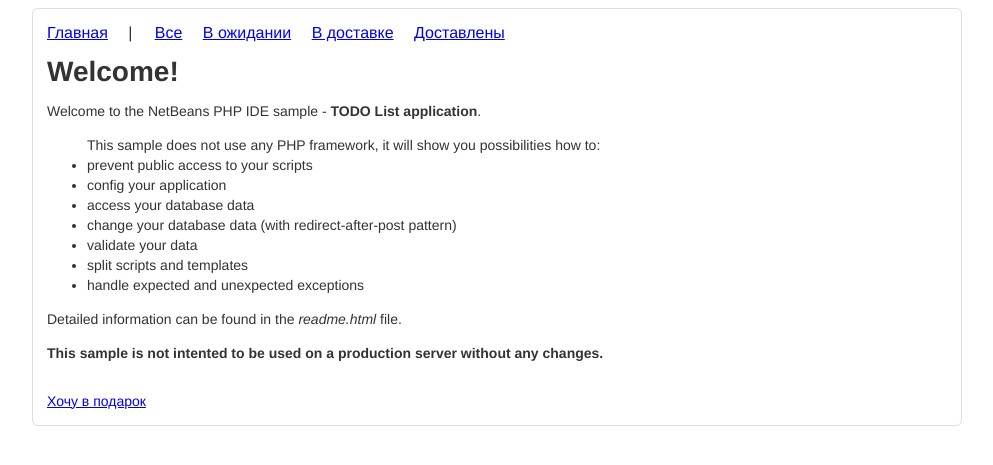
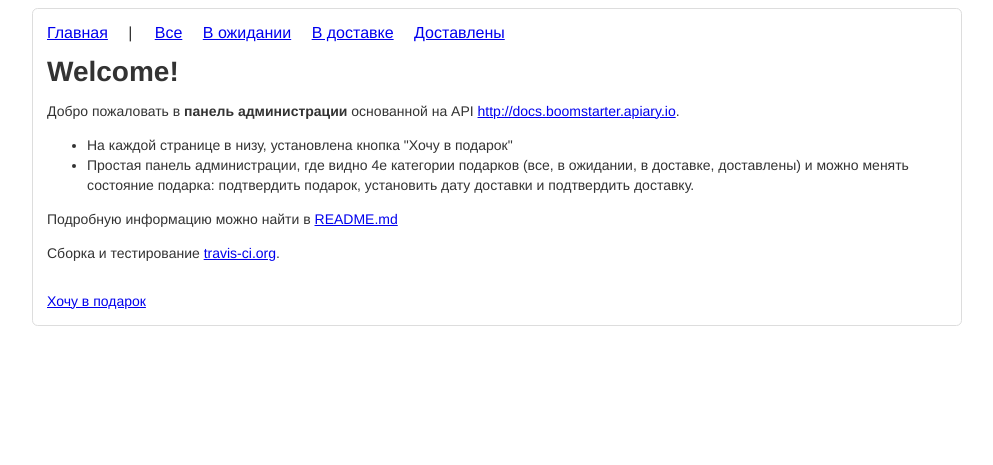
Before and after one commit to iormark/giftsdmin, a PHP site: page / in a window 1280 px wide. Shown: the top 465 px of the page, without its empty margins (143-1136 px from the left). Run offline with PHP 8.4, Linux system fonts and the light colour scheme; some libraries are stand-ins or nearby versions.

Commit message:
Комментарии доделанны

```diff
--- a/exception/NotFoundException.php
+++ b/exception/NotFoundException.php
@@ -1,7 +1,13 @@
 <?php
 
 /**
+ * The content of this project is licensed under the
+ * Attribution-NonCommercial 3.0 Unported (CC BY-NC 3.0)
+ * http://creativecommons.org/licenses/by-nc/3.0/
+ *
  * Exception which causes HTTP ERROR 404 (Not Found).
+ *
+ * @author mark
  */
 final class NotFoundException extends Exception {
 
--- a/index.php
+++ b/index.php
@@ -1,7 +1,9 @@
 <?php
 
 /**
- * Description of Index
+ * The content of this project is licensed under the
+ * Attribution-NonCommercial 3.0 Unported (CC BY-NC 3.0)
+ * http://creativecommons.org/licenses/by-nc/3.0/
  *
  * @author mark
  */
--- a/layout/index.php
+++ b/layout/index.php
@@ -1,8 +1,17 @@
+<?php
+/**
+ * The content of this project is licensed under the
+ * Attribution-NonCommercial 3.0 Unported (CC BY-NC 3.0)
+ * http://creativecommons.org/licenses/by-nc/3.0/
+ *
+ * @author mark
+ */
+?>
 <!DOCTYPE html>
 <html>
     <head>
         <meta http-equiv="Content-Type" content="text/html; charset=UTF-8">
-        <title>GiftDmin - </title>
+        <title>GiftDmin - панель администрации.</title>
         <link href="giftsdmid.css?1" rel="stylesheet" type="text/css">
         <script type="text/javascript" src="giftsdmid.js?1"></script>
         <meta property="boomstarter:shop_uuid" content="27bb3bf8-f7a2-49e9-8445-9d062c7d3871">
@@ -10,7 +19,7 @@
     </head>
     <body>
         <div id="bar">
-            <a href="/giftsdmin/">Главная</a> | &nbsp; &nbsp;
+            <a href="/">Главная</a> | &nbsp; &nbsp;
             <a href="?q=gifts">Все</a>
             <a href="?q=gifts&fil=pending">В ожидании</a>
             <a href="?q=gifts&fil=shipping">В доставке</a>
--- a/page/homeTpl.php
+++ b/page/homeTpl.php
@@ -1,15 +1,22 @@
+<?php
+/**
+ * The content of this project is licensed under the
+ * Attribution-NonCommercial 3.0 Unported (CC BY-NC 3.0)
+ * http://creativecommons.org/licenses/by-nc/3.0/
+ *
+ * @author mark
+ */
+?>
+
 <h1>Welcome!</h1>
 
-<p class="p">Welcome to the NetBeans PHP IDE sample - <b>TODO List application</b>.</p>
-<ul class="p">
-    This sample does not use any PHP framework, it will show you possibilities how to:
-    <li>prevent public access to your scripts</li>
-    <li>config your application</li>
-    <li>access your database data</li>
-    <li>change your database data (with redirect-after-post pattern)</li>
-    <li>validate your data</li>
-    <li>split scripts and templates</li>
-    <li>handle expected and unexpected exceptions</li>
+<p>Добро пожаловать в <b>панель администрации</b> основанной на API <a href="http://docs.boomstarter.apiary.io">http://docs.boomstarter.apiary.io</a>.</p>
+<ul>
+    <li>На каждой странице в низу, установлена кнопка "Хочу в подарок"</li>
+    <li>Простая панель администрации, где видно 4е категории подарков
+        (все, в ожидании, в доставке, доставлены) и можно менять состояние подарка:
+        подтвердить подарок, установить дату доставки и подтвердить доставку.</li>
 </ul>
-<p class="p">Detailed information can be found in the <i>readme.html</i> file.</p>
-<p class="p"><b>This sample is not intented to be used on a production server without any changes.</b></p>
+
+<p>Подробную информацию можно найти в <a href="https://github.com/iormark/giftsdmin/blob/master/README.md">README.md</a></p>
+<p>Сборка и тестирование <a href="https://github.com/iormark/giftsdmin">travis-ci.org</a>.</p>
--- a/svc/API.php
+++ b/svc/API.php
@@ -1,7 +1,10 @@
 <?php
 
 /**
- * Description of API
+ * The content of this project is licensed under the
+ * Attribution-NonCommercial 3.0 Unported (CC BY-NC 3.0)
+ * http://creativecommons.org/licenses/by-nc/3.0/
+ *
  *
  * @author mark
  */
--- a/travis.yml
+++ b/travis.yml
@@ -1,4 +1,5 @@
 language: php
 php:
+  - 5.3
+  - 5.4
   - 5.5
-  - 5.4
```
Also changed, not shown: giftsdmid.js (+8 -0 lines), page/404Tpl.php (+12 -2 lines), page/500Tpl.php (+12 -2 lines), page/gifts.php (+10 -0 lines), page/giftsTpl.php (+10 -0 lines), svc/Utils.php (+14 -5 lines), test/APITest.php (+1 -1 lines).
